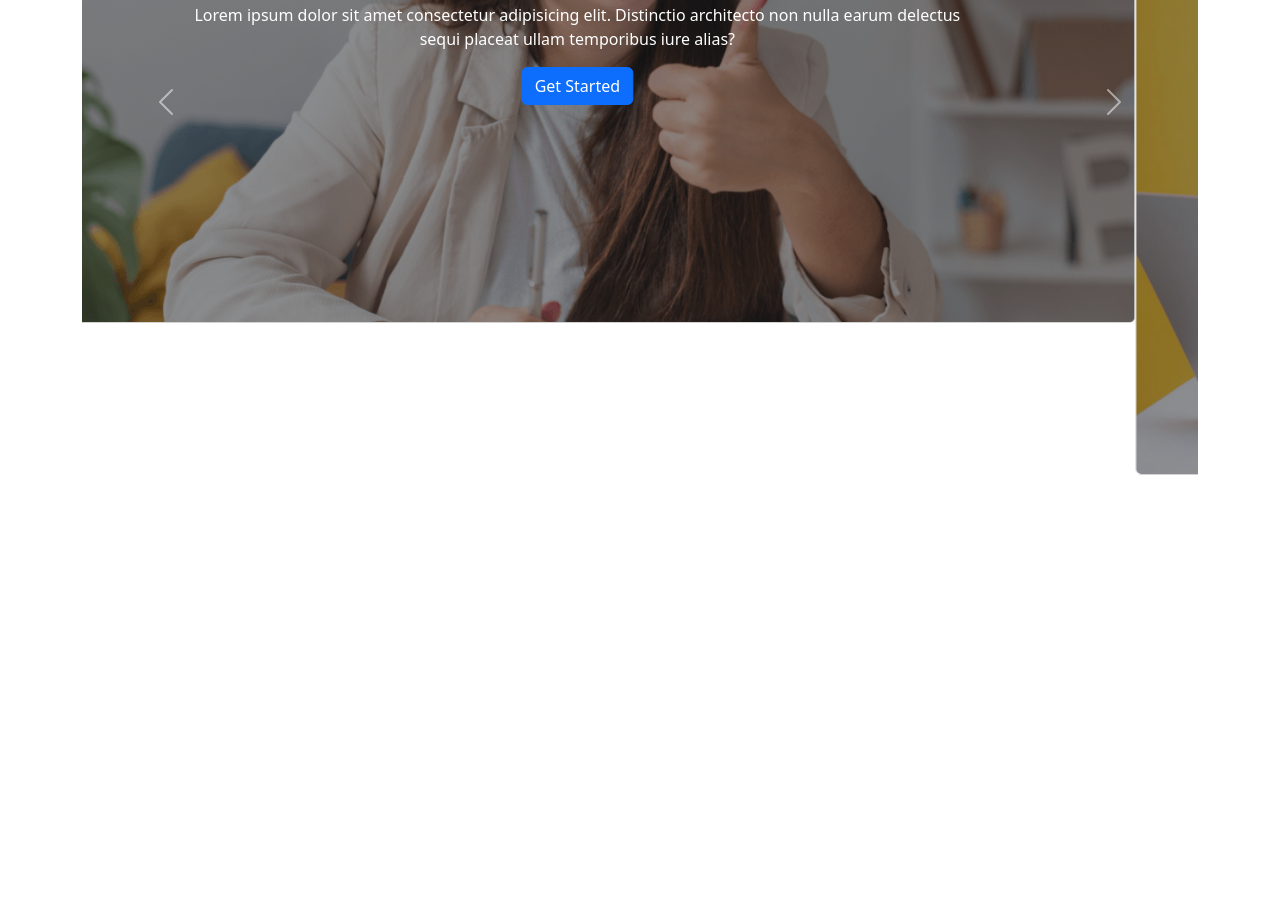
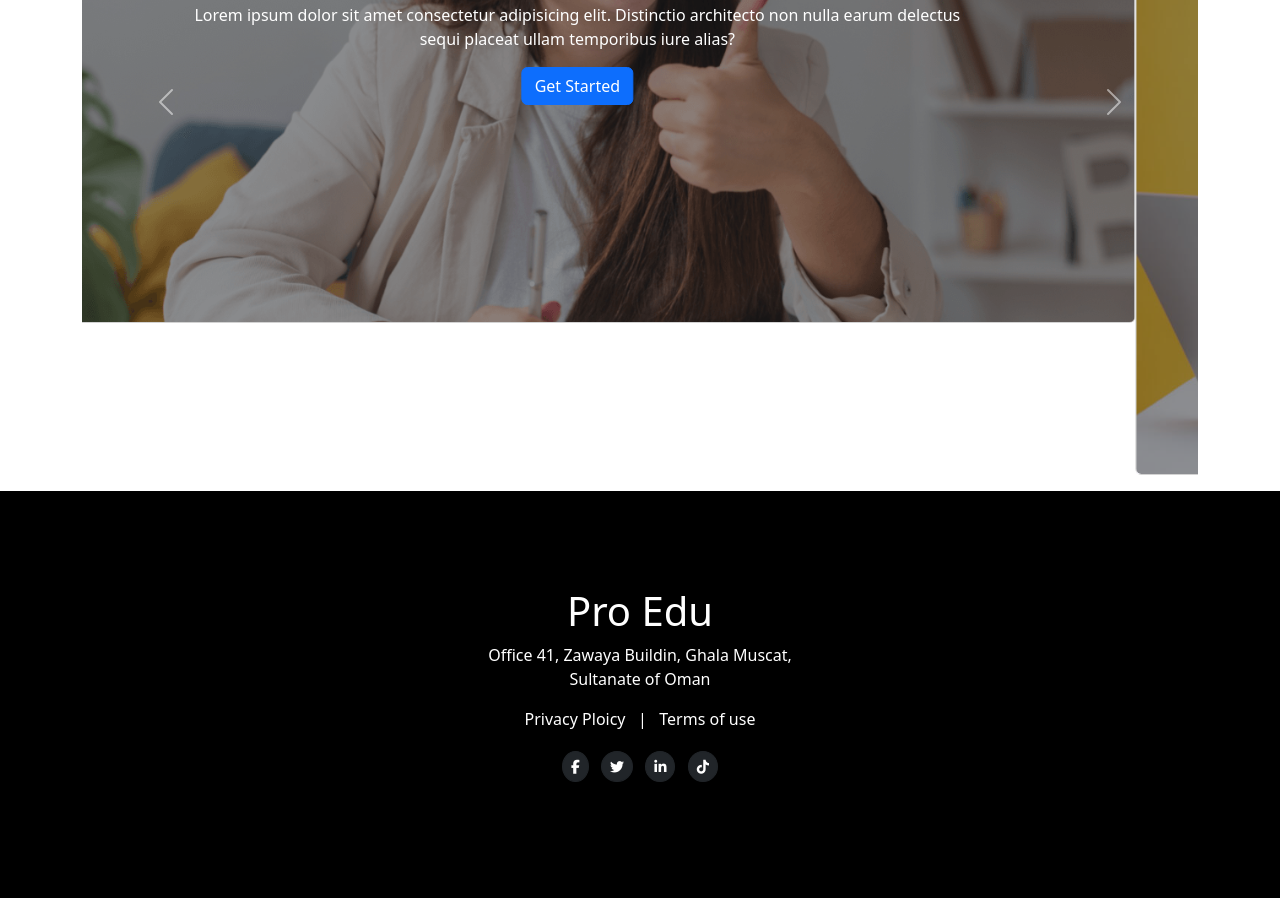
Before and after one commit to Ahsan-Sayeed/edTech, a plain HTML site: page index.html in a window 1280 px wide. Shown: the part 344-1242 px from the top of the page. Before the commit the page ends 835 px from the top, so only its background shows below. Drawn offline with nearby package versions, Linux system fonts and the light colour scheme.

Commit message:
Footer added

```diff
--- a/index.html
+++ b/index.html
@@ -4,7 +4,7 @@
     <meta charset="UTF-8" />
     <meta http-equiv="X-UA-Compatible" content="IE=edge" />
     <meta name="viewport" content="width=device-width, initial-scale=1.0" />
-    <title>Document</title>
+    <title>Pro Edu</title>
 
     <link
       href="https://cdn.jsdelivr.net/npm/bootstrap@5.2.0/dist/css/bootstrap.min.css"
@@ -171,10 +171,56 @@
       </div>
     </header>
 
+    <main></main>
+
+    <footer class="bg-black p-5">
+      <div class="container text-center text-white p-5">
+        <h1>Pro Edu</h1>
+        <address>
+          Office 41, Zawaya Buildin, Ghala Muscat,
+          <br />
+          Sultanate of Oman
+        </address>
+        <span
+          ><a class="text-decoration-none text-white" href="">Privacy Ploicy</a>
+          &nbsp; | &nbsp;
+          <a class="text-decoration-none text-white" href="">Terms of use</a>
+        </span>
+        <!-- social media icons -->
+        <div class="my-3">
+          <a
+            class="btn btn-dark btn-sm rounded-circle m-1"
+            href="#!"
+            role="button"
+            ><i class="fa-brands fa-facebook-f"></i>
+          </a>
+          <a
+            class="btn btn-dark btn-sm rounded-circle m-1"
+            href="#!"
+            role="button"
+            ><i class="fa-brands fa-twitter"></i>
+          </a>
+          <a
+            class="btn btn-dark btn-sm rounded-circle m-1"
+            href="#!"
+            role="button"
+            ><i class="fa-brands fa-linkedin-in"></i>
+          </a>
+          <a
+            class="btn btn-dark btn-sm rounded-circle m-1"
+            href="#!"
+            role="button"
+            ><i class="fa-brands fa-tiktok"></i>
+          </a>
+        </div>
+      </div>
+    </footer>
     <script
       src="https://cdn.jsdelivr.net/npm/bootstrap@5.2.0/dist/js/bootstrap.bundle.min.js"
       integrity="sha384-A3rJD856KowSb7dwlZdYEkO39Gagi7vIsF0jrRAoQmDKKtQBHUuLZ9AsSv4jD4Xa"
       crossorigin="anonymous"
     ></script>
+    <!-- font awesome link -->
+    <script src="https://kit.fontawesome.com/03ef0c84f1.js" crossorigin="anonymous"></script>
   </body>
 </html>
```
